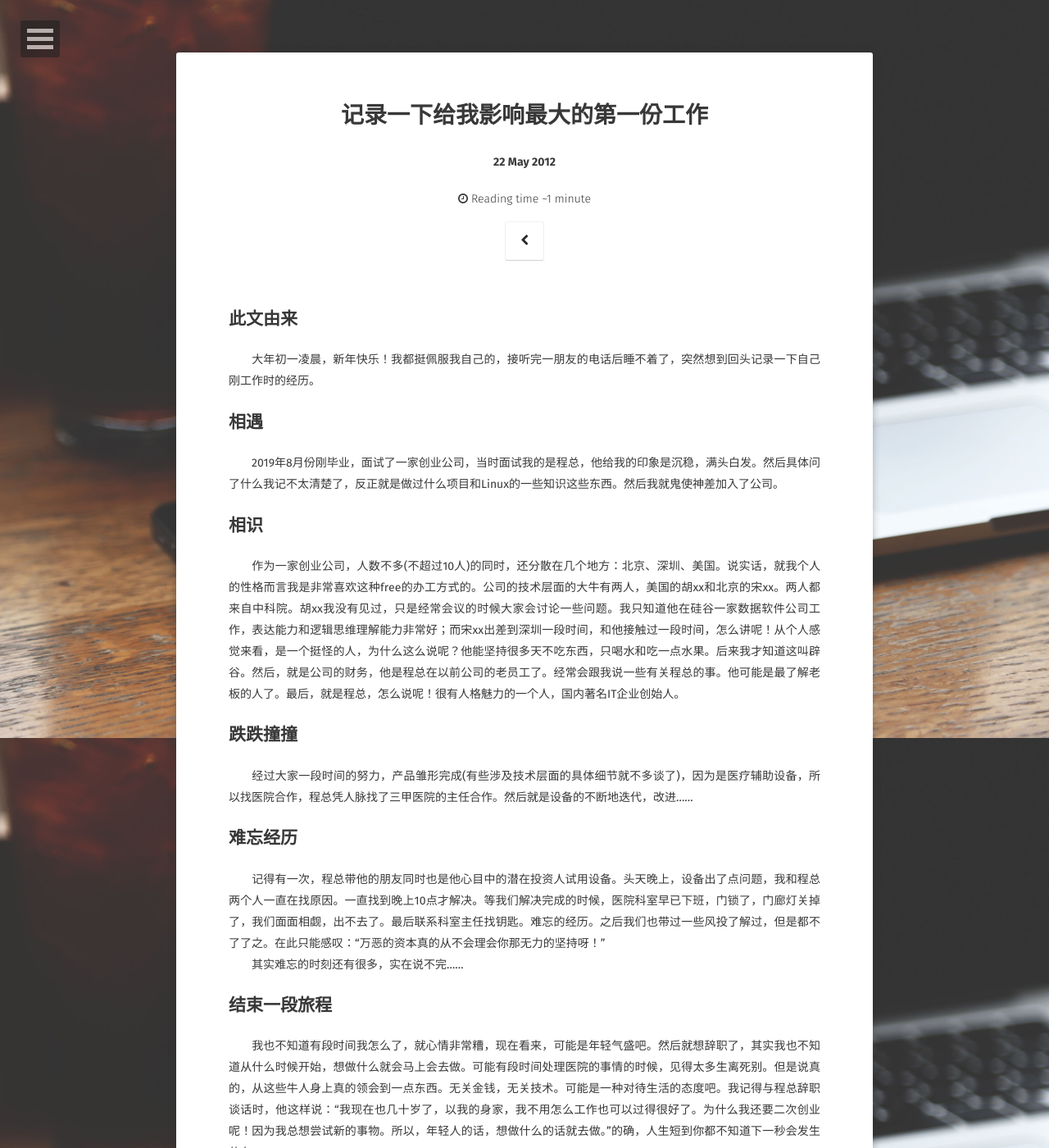
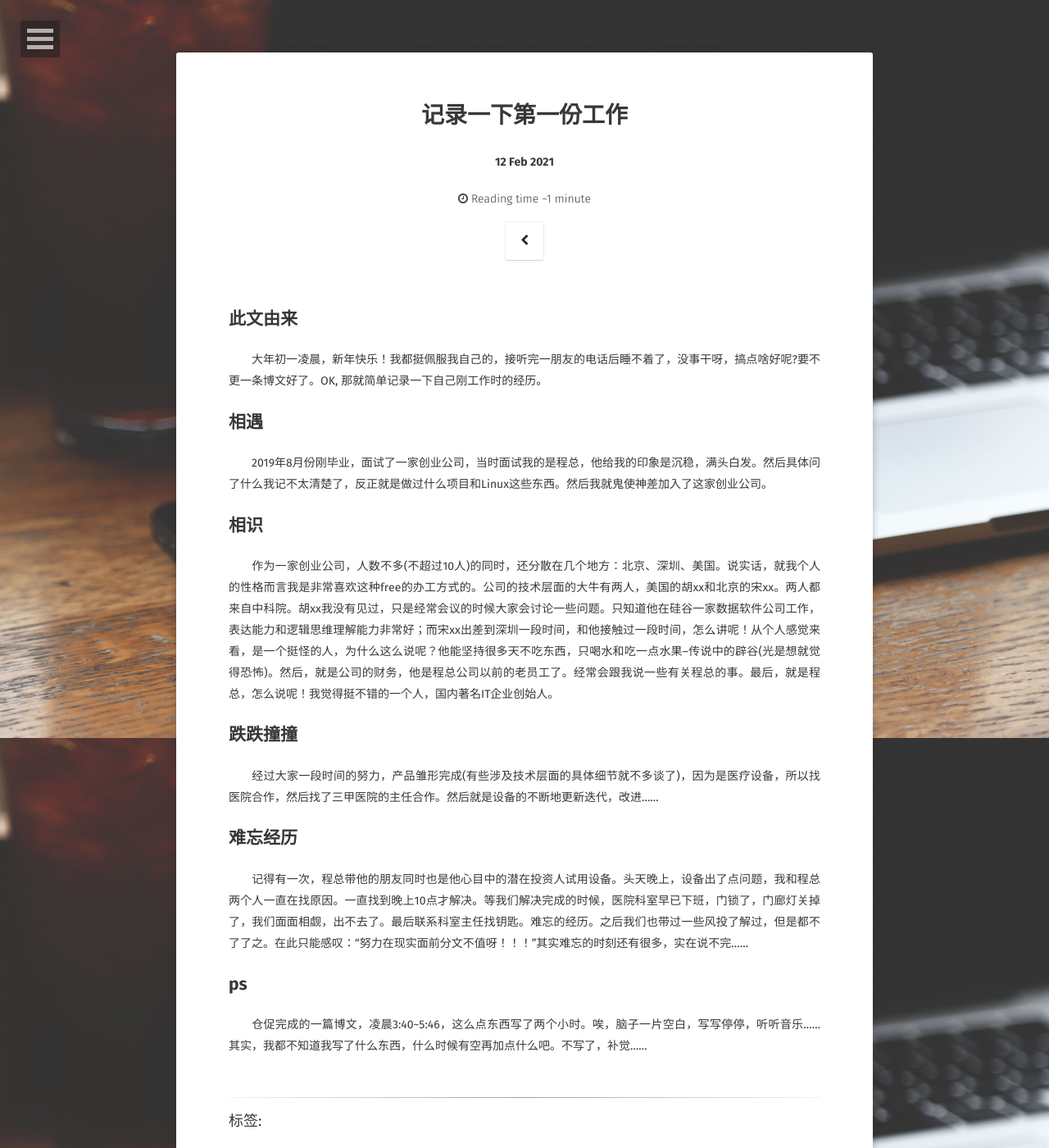
Before and after one commit to aiologybay/aiologybay.github.io, a Jekyll site: the page built from _posts/2021-02-12-firstjob-post.md, in a window 1280 px wide and 1400 px high. Shown: the whole window at 82% size. Built offline with Jekyll 4.4.1, drawn with Linux system fonts in a browser that asks for light colours; some web fonts are replaced; some of the changed text lies outside the part shown.

Commit message:
initial commit

```diff
--- a/_posts/2021-02-12-firstjob-post.md
+++ b/_posts/2021-02-12-firstjob-post.md
@@ -1,25 +1,20 @@
 ---
 layout: post
-title: "记录一下给我影响最大的第一份工作"
-date: 2012-05-22
+title: "记录一下第一份工作"
+date: 2021-02-12
 excerpt: "A text to record first job."
 tags: [job]
 comments: false
 ---
 ## 此文由来
-&emsp;&emsp;大年初一凌晨，新年快乐！我都挺佩服我自己的，接听完一朋友的电话后睡不着了，突然想到回头记录一下自己刚工作时的经历。
+&emsp;&emsp;大年初一凌晨，新年快乐！我都挺佩服我自己的，接听完一朋友的电话后睡不着了，没事干呀，搞点啥好呢?要不更一条博文好了。OK, 那就简单记录一下自己刚工作时的经历。
 ## 相遇
-&emsp;&emsp;2019年8月份刚毕业，面试了一家创业公司，当时面试我的是程总，他给我的印象是沉稳，满头白发。然后具体问了什么我记不太清楚了，反正就是做过什么项目和Linux的一些知识这些东西。然后我就鬼使神差加入了公司。
+&emsp;&emsp;2019年8月份刚毕业，面试了一家创业公司，当时面试我的是程总，他给我的印象是沉稳，满头白发。然后具体问了什么我记不太清楚了，反正就是做过什么项目和Linux这些东西。然后我就鬼使神差加入了这家创业公司。
 ## 相识
-&emsp;&emsp;作为一家创业公司，人数不多(不超过10人)的同时，还分散在几个地方：北京、深圳、美国。说实话，就我个人的性格而言我是非常喜欢这种free的办工方式的。公司的技术层面的大牛有两人，美国的胡xx和北京的宋xx。两人都来自中科院。胡xx我没有见过，只是经常会议的时候大家会讨论一些问题。我只知道他在硅谷一家数据软件公司工作，表达能力和逻辑思维理解能力非常好；而宋xx出差到深圳一段时间，和他接触过一段时间，怎么讲呢！从个人感觉来看，是一个挺怪的人，为什么这么说呢？他能坚持很多天不吃东西，只喝水和吃一点水果。后来我才知道这叫辟谷。然后，就是公司的财务，他是程总在以前公司的老员工了。经常会跟我说一些有关程总的事。他可能是最了解老板的人了。最后，就是程总，怎么说呢！很有人格魅力的一个人，国内著名IT企业创始人。
+&emsp;&emsp;作为一家创业公司，人数不多(不超过10人)的同时，还分散在几个地方：北京、深圳、美国。说实话，就我个人的性格而言我是非常喜欢这种free的办工方式的。公司的技术层面的大牛有两人，美国的胡xx和北京的宋xx。两人都来自中科院。胡xx我没有见过，只是经常会议的时候大家会讨论一些问题。只知道他在硅谷一家数据软件公司工作，表达能力和逻辑思维理解能力非常好；而宋xx出差到深圳一段时间，和他接触过一段时间，怎么讲呢！从个人感觉来看，是一个挺怪的人，为什么这么说呢？他能坚持很多天不吃东西，只喝水和吃一点水果--传说中的辟谷(光是想就觉得恐怖)。然后，就是公司的财务，他是程总公司以前的老员工了。经常会跟我说一些有关程总的事。最后，就是程总，怎么说呢！我觉得挺不错的一个人，国内著名IT企业创始人。
 ## 跌跌撞撞
-&emsp;&emsp;经过大家一段时间的努力，产品雏形完成(有些涉及技术层面的具体细节就不多谈了)，因为是医疗辅助设备，所以找医院合作，程总凭人脉找了三甲医院的主任合作。然后就是设备的不断地迭代，改进......
+&emsp;&emsp;经过大家一段时间的努力，产品雏形完成(有些涉及技术层面的具体细节就不多谈了)，因为是医疗设备，所以找医院合作，然后找了三甲医院的主任合作。然后就是设备的不断地更新迭代，改进......
 ## 难忘经历
-&emsp;&emsp;记得有一次，程总带他的朋友同时也是他心目中的潜在投资人试用设备。头天晚上，设备出了点问题，我和程总两个人一直在找原因。一直找到晚上10点才解决。等我们解决完成的时候，医院科室早已下班，门锁了，门廊灯关掉了，我们面面相觑，出不去了。最后联系科室主任找钥匙。难忘的经历。之后我们也带过一些风投了解过，但是都不了了之。在此只能感叹：“万恶的资本真的从不会理会你那无力的坚持呀！”
-<br/>
-&emsp;&emsp;其实难忘的时刻还有很多，实在说不完......
-<br/>
-## 结束一段旅程
-&emsp;&emsp;我也不知道有段时间我怎么了，就心情非常糟，现在看来，可能是年轻气盛吧。然后就想辞职了，其实我也不知道从什么时候开始，想做什么就会马上会去做。可能有段时间处理医院的事情的时候，见得太多生离死别。但是说真的，从这些牛人身上真的领会到一点东西。无关金钱，无关技术。可能是一种对待生活的态度吧。我记得与程总辞职谈话时，他这样说：“我现在也几十岁了，以我的身家，我不用怎么工作也可以过得很好了。为什么我还要二次创业呢！因为我总想尝试新的事物。所以，年轻人的话，想做什么的话就去做。”的确，人生短到你都不知道下一秒会发生什么......JUST DO IT!
-## PS
-&emsp;&emsp;仓促完成的一篇博文，凌晨3:40~5:46，这么点东西写了两个小时，唉。脑子一片空白，写写停停，听听音乐......其实，我都不知道我写的什么东西了。
+&emsp;&emsp;记得有一次，程总带他的朋友同时也是他心目中的潜在投资人试用设备。头天晚上，设备出了点问题，我和程总两个人一直在找原因。一直找到晚上10点才解决。等我们解决完成的时候，医院科室早已下班，门锁了，门廊灯关掉了，我们面面相觑，出不去了。最后联系科室主任找钥匙。难忘的经历。之后我们也带过一些风投了解过，但是都不了了之。在此只能感叹：“努力在现实面前分文不值呀！！！”其实难忘的时刻还有很多，实在说不完......
+## ps
+&emsp;&emsp;仓促完成的一篇博文，凌晨3:40~5:46，这么点东西写了两个小时。唉，脑子一片空白，写写停停，听听音乐......其实，我都不知道我写了什么东西，什么时候有空再加点什么吧。不写了，补觉......
```
Also changed, not shown: projects/index.md (+1 -0 lines), 1 other file.
